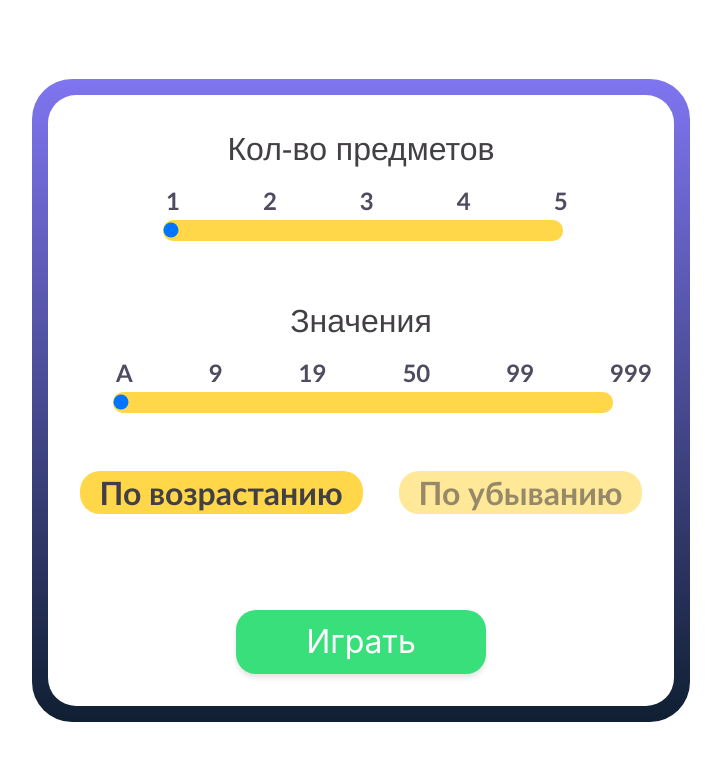
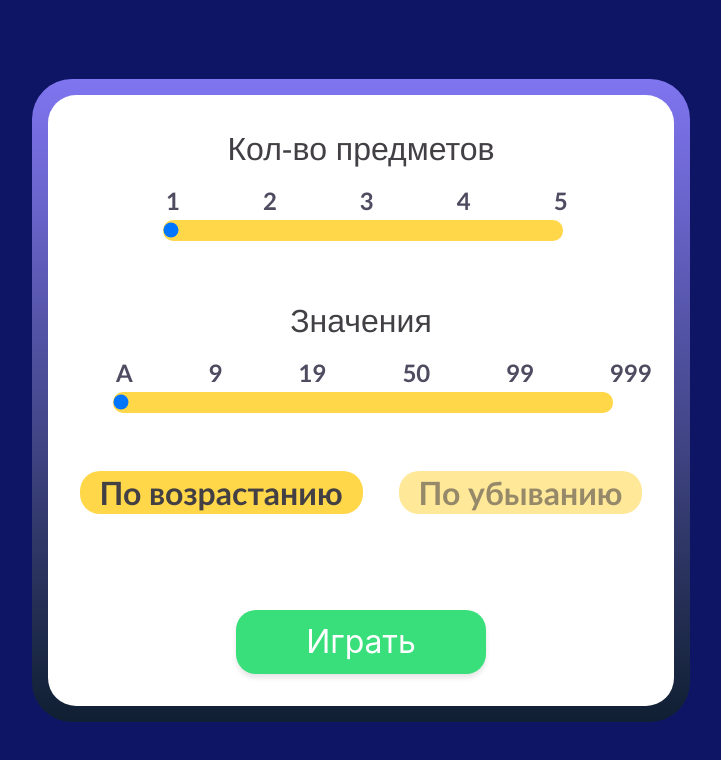
Before and after one commit to Bakirovildar/game-test, a Next.js app: page / in a window 1280 px wide. Shown: the top 760 px of the page, without its empty margins (279-1000 px from the left). Built offline with nearby package versions, Linux system fonts and the light colour scheme.

Commit message:
рефакторинг: добавил фон для меню

```diff
--- a/pages/index.tsx
+++ b/pages/index.tsx
@@ -8,6 +8,7 @@ const Container = styled.div`
   display: flex;
   justify-content: center;
   align-items: center;
+  background: #0f1565;
 `
 
 export default function Home() {
```
